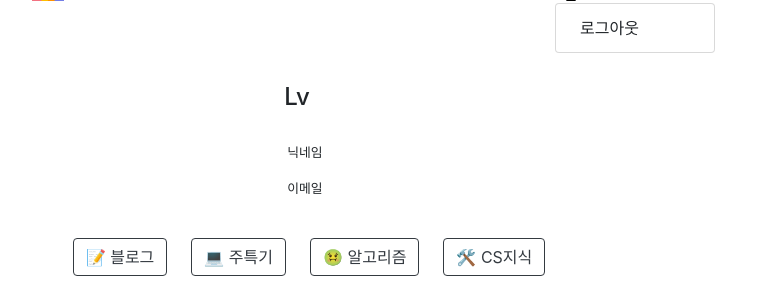
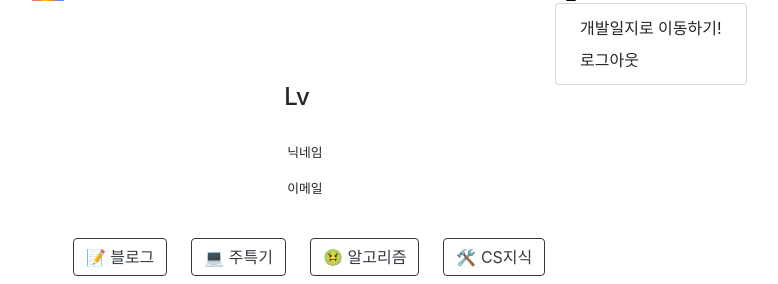
Before and after one commit to woo3145/growup-whale, a Flask app: template templates/main.html in a window 1280 px wide, after a click that opens the changed part. Shown: the part 217-501 px from the top of the page, without its empty margins (331-1109 px from the left). Run offline with Flask 3, Linux system fonts and the light colour scheme; the template is opened without the code that fills it, so the values that code supplies are empty; some libraries are stand-ins or nearby versions.

Commit message:
feat add og tag, icon, notion redirect (#27)
개발일지 노션으로 이동하는 버튼 생성

오픈그래프 태그 추가

```diff
--- a/templates/main.html
+++ b/templates/main.html
@@ -10,6 +10,13 @@
     <style>
       @import url('https://cdn.jsdelivr.net/npm/bootstrap-icons@1.10.5/font/bootstrap-icons.css');
     </style>
+    <link rel="icon" href="https://growup-whale.s3.ap-northeast-2.amazonaws.com/login.png" type="image/png">
+    <link rel="shortcut icon" href="https://growup-whale.s3.ap-northeast-2.amazonaws.com/login.png" type="image/png">
+    <meta property="og:title" content="고래 키우기" />
+    <meta property="og:description" content="공부경험치를 쌓아 고래의 레벨을 올리자!" />
+    <meta property="og:image" content="https://growup-whale.s3.ap-northeast-2.amazonaws.com/login.png" />
+    <meta property="og:url" content="{{ current_url }}" />
+    <meta property="og:type" content="website" />
     <link
       rel="stylesheet"
       href="https://cdn.jsdelivr.net/npm/bootstrap-icons@1.10.5/font/bootstrap-icons.css"
@@ -320,8 +327,11 @@
             <img id="dropdownMenuLink" data-toggle="dropdown" role="button" src="static/free-icon-settings-824700.png" alt="setting icon" class="text-white" style="width:2rem; height: 2rem;">
 
             <div class="dropdown-menu" aria-labelledby="dropdownMenuLink">
-              <a href="/logout" class="dropdown-item">로그아웃</a>
+                <a href="https://www.notion.so/189d8ed0848d44c9b3a0718127f13b02" class="dropdown-item" target="_blank">개발일지로 이동하기!</a>
+                <a href="/logout" class="dropdown-item">로그아웃</a>
+
             </div>
+
           </div>
         </div>
         <div class="py-lg-3">
@@ -347,9 +357,11 @@
           {{ confirmButton(endpoint="study?study_type=argorithm", text="알고리즘", icon="🤢", value="argorithm", isTodayStudy=isTodayStudy) }}
           {{ confirmButton(endpoint="study?study_type=cs", text="CS지식", icon="🛠️", value="cs", isTodayStudy=isTodayStudy) }}
           {{ confirmButton(endpoint="study?study_type=workout", text="운동하기", icon="💪", value="workout", isTodayStudy=isTodayStudy) }}
+
         </div>
-        {% if isTodayStudy %} <p class="small text-black-50">이미 오늘 클릭했어요.</p> {% endif %}
+        {% if isTodayStudy %} <p class="small text-black-50">이미 오늘 클릭했어요. (오전 9시 초기화)</p> {% endif %}
         <p class="small text-black-50">오늘 집중 할 한가지 선택하기!</p>
+
       </div>
 
     </div>
--- a/templates/signin.html
+++ b/templates/signin.html
@@ -4,6 +4,9 @@
     <meta charset="utf-8" />
     <meta name="viewport" content="width=device-width, initial-scale=1" />
     <title>고래키우기 - 로그인</title>
+    <link rel="icon" href="https://growup-whale.s3.ap-northeast-2.amazonaws.com/login.png" type="image/png">
+    <link rel="shortcut icon" href="https://growup-whale.s3.ap-northeast-2.amazonaws.com/login.png" type="image/png">
+
     <style>
         @import url('https://fonts.googleapis.com/css?family=Montserrat:400,800');
 
```
